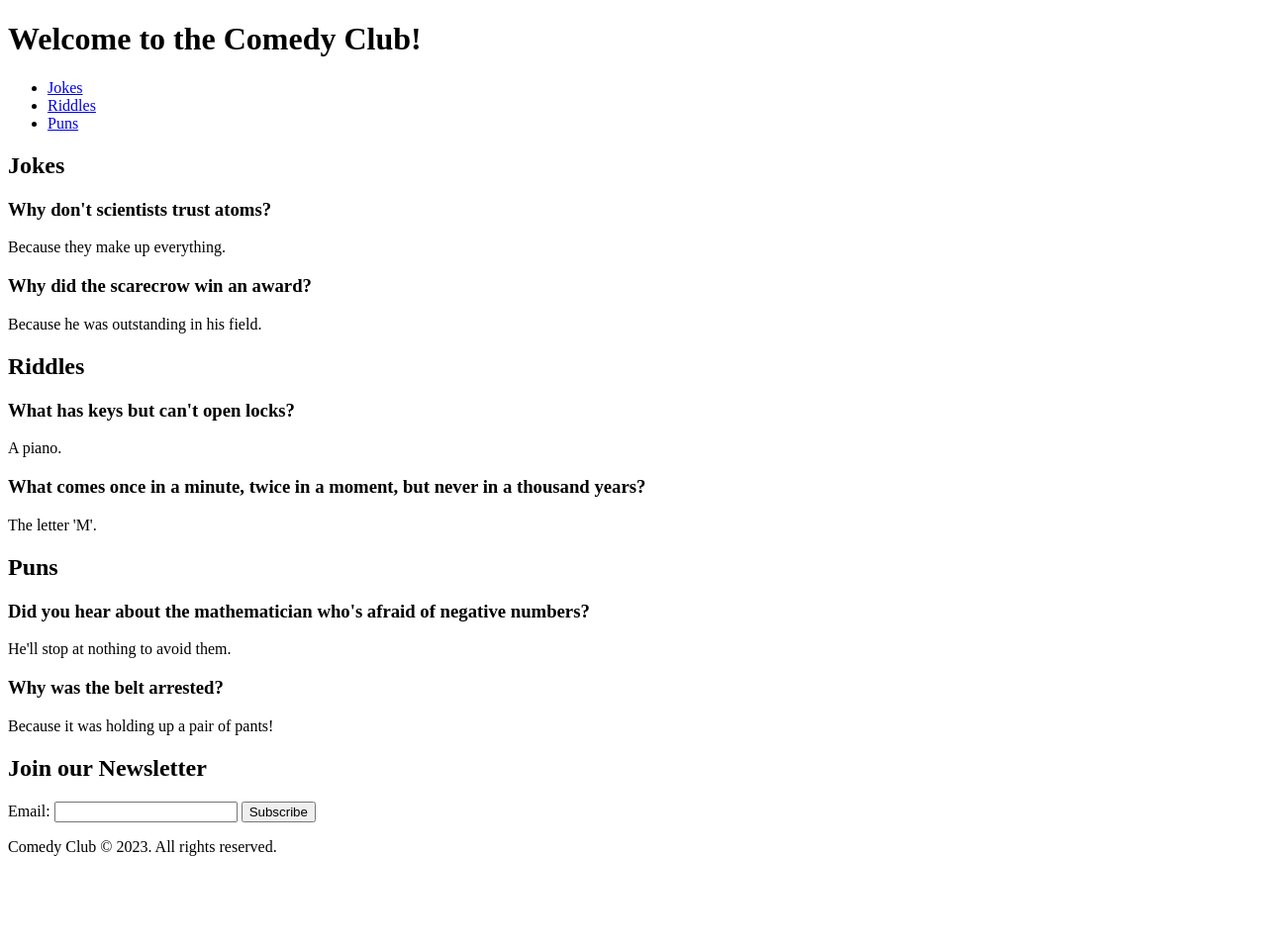
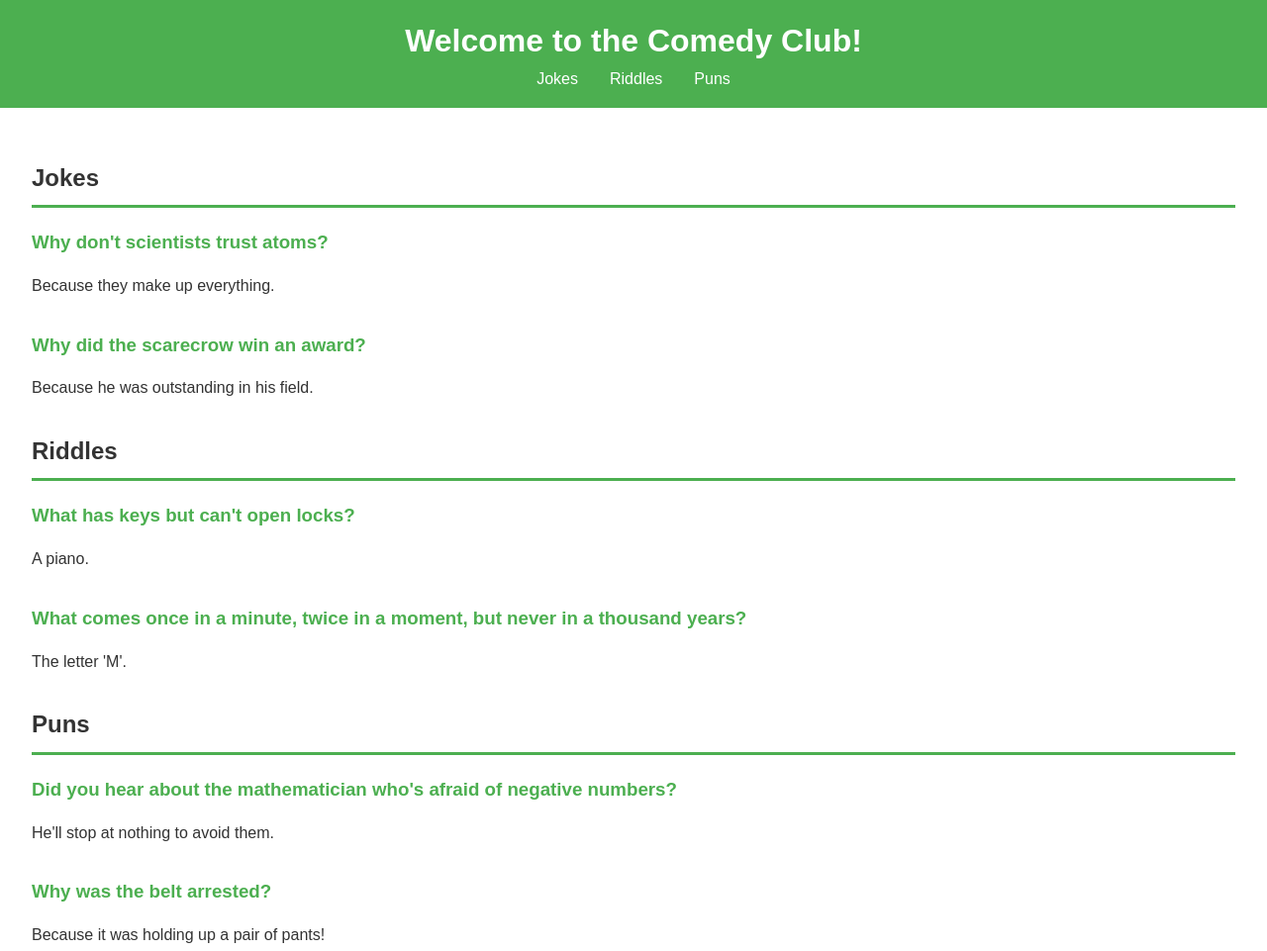
Before and after one commit to Notmarbo/DemoCSS, a plain HTML site: page index.html in a window 1280 px wide. Shown: the top 961 px of the page at 99% size. Before the commit the page ends 881 px from the top, so only its background shows below. Drawn offline with Linux system fonts and the light colour scheme.

Commit message:
this is the machine taking over

```diff
--- /dev/null
+++ b/css/styles.css
@@ -0,0 +1,101 @@
+body {
+    font-family: Arial, sans-serif;
+    line-height: 1.6;
+    color: #333;
+    margin: 0;
+    padding: 0;
+  }
+
+  header {
+    background-color: #4CAF50;
+    text-align: center;
+    padding: 1rem 0;
+  }
+
+  header h1 {
+    color: white;
+    margin: 0;
+  }
+
+  nav ul {
+    list-style-type: none;
+    margin: 0;
+    padding: 0;
+    display: flex;
+    justify-content: center;
+  }
+
+  nav li {
+    margin: 0 1rem;
+  }
+
+  nav a {
+    text-decoration: none;
+    color: white;
+  }
+
+  nav a:hover {
+    text-decoration: underline;
+  }
+
+  main {
+    padding: 2rem;
+  }
+
+  h2 {
+    border-bottom: 3px solid #4CAF50;
+    padding-bottom: 0.5rem;
+  }
+
+  article {
+    margin-bottom: 2rem;
+  }
+
+  h3 {
+    margin-bottom: 0.5rem;
+    color: #4CAF50;
+  }
+
+  aside {
+    background-color: #f4f4f4;
+    padding: 2rem;
+    margin-bottom: 2rem;
+  }
+
+  aside h2 {
+    margin-top: 0;
+    margin-bottom: 1rem;
+  }
+
+  aside form {
+    display: flex;
+    flex-direction: column;
+  }
+
+  label {
+    margin-bottom: 0.5rem;
+  }
+
+  input[type="email"] {
+    padding: 0.5rem;
+    margin-bottom: 1rem;
+  }
+
+  button[type="submit"] {
+    background-color: #4CAF50;
+    color: white;
+    padding: 0.5rem;
+    cursor: pointer;
+  }
+
+  button[type="submit"]:hover {
+    background-color: #45a049;
+  }
+
+  footer {
+    background-color: #333;
+    color: white;
+    text-align: center;
+    padding: 1rem 0;
+    margin-top: 2rem;
+  }
--- a/index.html
+++ b/index.html
@@ -15,6 +15,7 @@
                 <li><a href="#jokes">Jokes</a></li>
                 <li><a href="#riddles">Riddles</a></li>
                 <li><a href="#puns">Puns</a></li>
+                <link href="css/styles.css" rel="stylesheet">
             </ul>
         </nav>
     </header>
```
Also changed, not shown: css/style.css (deleted).
